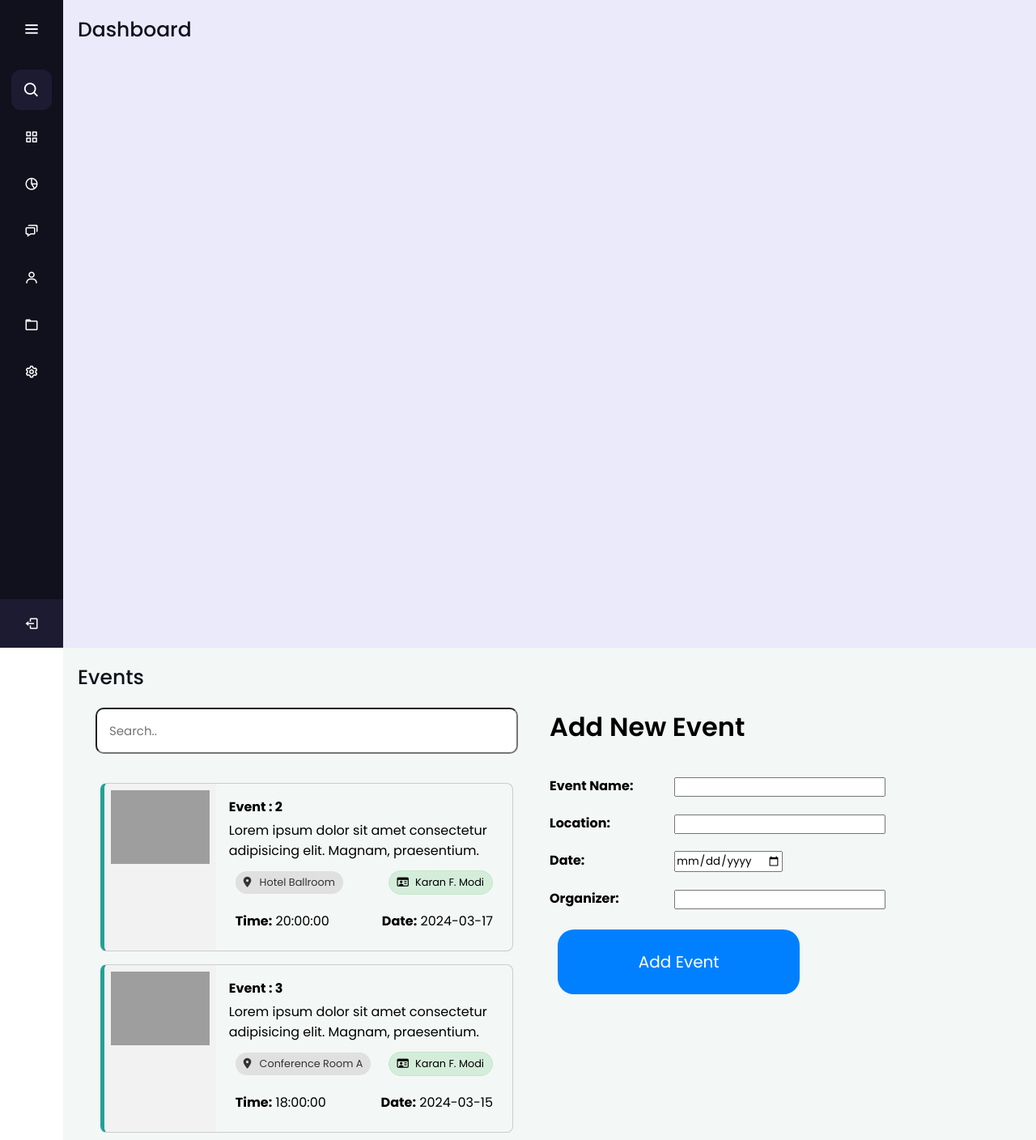
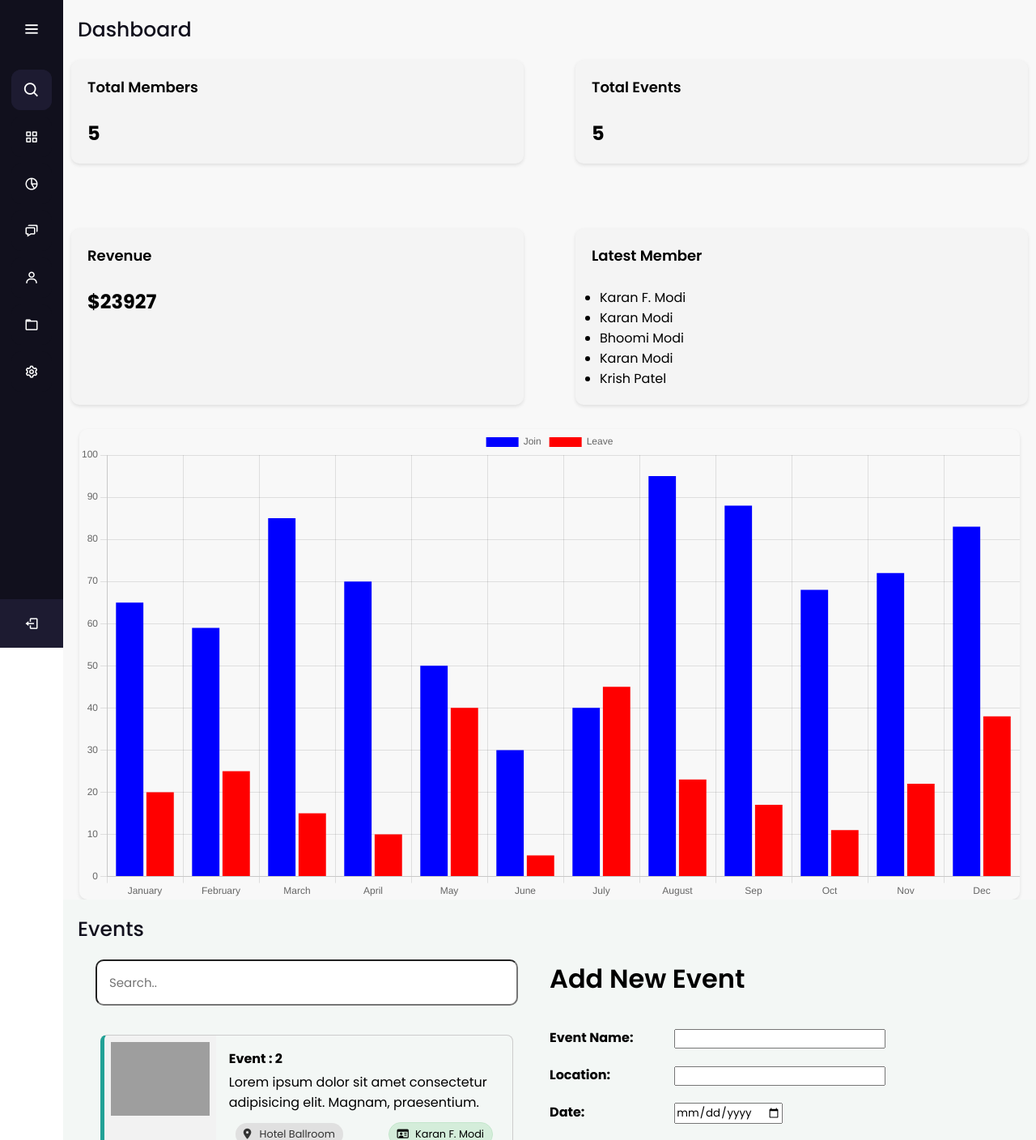
Before and after one commit to karnmodi/The_CryptoShow, a PHP site: page /View/Home.php in a window 1280 px wide. Shown: the top 1408 px of the page at 81% size. Run offline with PHP 8.4, Linux system fonts and the light colour scheme; a user stored in the database is signed in; data comes from the database, SQL or seed files in the repository; grey boxes are pictures that could not be loaded.

Commit message:
Dashboard Update

```diff
--- /dev/null
+++ b/Controller/Admin/Dashboard/Dashboard.js
@@ -0,0 +1,27 @@
+var data = {
+    labels: ['January', 'February', 'March', 'April', 'May', 'June', 'July','August','Sep','Oct', 'Nov', 'Dec'],
+    datasets: [{
+        label: 'Join',
+        backgroundColor: 'blue',
+        data: [65, 59, 85, 70, 50, 30, 40, 95, 88, 68, 72,83]
+    },
+
+    {
+        label: 'Leave',
+        backgroundColor: 'red',
+        data: [20, 25, 15, 10, 40, 5, 45, 23, 17, 11, 22, 38]
+    }]
+};
+
+// Chart configuration
+var options = {};
+
+// Get the canvas element
+var ctx = document.getElementById('myChart').getContext('2d');
+
+// Create the chart
+var myChart = new Chart(ctx, {
+    type: 'bar',
+    data: data,
+    options: options
+});
--- a/View/CSS/Admin/Dashboard.css
+++ b/View/CSS/Admin/Dashboard.css
@@ -1,12 +1,113 @@
-.Dashboard-section{
-    background-color: #eaeafb;
+.Dashboard-section {
+    background-color: #f8f8f8;
 }
 
-.Dashboard-section button{
+.Dashboard-section button {
 
     border-radius: 50px;
-background: #e0e0e0;
-box-shadow:  20px 20px 60px #bebebe,
-             -20px -20px 60px #ffffff;
+    background: #e0e0e0;
+    box-shadow: 20px 20px 60px #bebebe,
+        -20px -20px 60px #ffffff;
 
 }
+
+
+.dashboard-widgets {
+    display: flex;
+    justify-content: space-around;
+    margin-bottom: 20px;
+    gap: 4rem;
+    margin-left: 10px;
+    margin-right: 10px;
+}
+
+.widget:hover,
+.event-widget:hover,
+.Revenue-widget:hover,
+.Latest-Member-Widget:hover {
+    background-color: #105D97;
+    transition: background-color 0.3s ease;
+}
+
+
+.widget {
+    background-color: #f4f4f4;
+    padding: 20px;
+    border-radius: 10px;
+    box-shadow: 0 2px 4px rgba(0, 0, 0, 0.1);
+    flex: 1;
+}
+
+.event-widget {
+    background-color: #f4f4f4;
+    padding: 20px;
+    border-radius: 10px;
+    box-shadow: 0 2px 4px rgba(0, 0, 0, 0.1);
+    flex: 1;
+}
+
+.Revenue-Member-Container {
+    display: flex;
+    justify-content: space-around;
+    margin-top: 80px;
+    gap: 4rem;
+    margin-left: 10px;
+    margin-right: 10px;
+}
+
+.Revenue-widget {
+    background-color: #f4f4f4;
+    padding: 20px;
+    border-radius: 10px;
+    box-shadow: 0 2px 4px rgba(0, 0, 0, 0.1);
+    flex: 1;
+}
+
+.Latest-Member-Widget {
+    background-color: #f4f4f4;
+    padding: 20px;
+    border-radius: 10px;
+    box-shadow: 0 2px 4px rgba(0, 0, 0, 0.1);
+    flex: 1;
+}
+
+.widget h2,
+.event-widget h2 {
+    margin-bottom: 10px;
+    font-size: 18px;
+  }
+
+  .widget p,
+  .event-widget p {
+    font-size: 24px;
+    font-weight: bold;
+  }
+
+  .Revenue-widget h2,
+  .Latest-Member-Widget h2{
+    margin-bottom: 10px;
+    font-size: 18px;
+  }
+
+  .Revenue-widget p  {
+    font-size: 24px;
+    font-weight: bold;
+  }
+
+  .Latest-Member-Widget ul{
+    margin-left: 10PX;
+  }
+
+  .Chart {
+    display: flex;
+    justify-content: center;
+    align-items: center;
+    margin-top: 30px;
+    margin-left: 20px;
+    margin-right: 20px;
+  }
+  .Chart canvas {
+
+    border-radius: 10px;
+    box-shadow: 0 2px 4px rgba(0, 0, 0, 0.1);
+}
--- a/View/Home.php
+++ b/View/Home.php
@@ -1,14 +1,14 @@
 <?php
 session_start();
 
-if (!isset ($_SESSION['user_name'])) {
+if (!isset($_SESSION['user_name'])) {
 
     header('Location: ../index.php');
     exit;
 }
 
 $userName = $_SESSION['user_name'];
-require_once ("../Model/Configurations/db.php");
+require_once "../Model/Configurations/db.php";
 $FetchAllMembers = "SELECT * from member";
 $resultofFM = mysqli_query($con, $FetchAllMembers);
 
@@ -121,8 +121,44 @@
     <div class="Header_text">Dashboard</div>
 
     <div class="Body-Content">
+      <!-- Total Member Data -->
+      <div class = "dashboard-widgets">
+         <div class="widget">
+          <h2> Total Members </h2>
+          <p><?php echo mysqli_num_rows($resultofFM); ?></p>
          </div>
 
+
+      <div class="event-widget">
+        <h2> Total Events </h2>
+      <p> <?php echo mysqli_num_rows($resultofFM); ?> </p>
+      </div>
+      </div>
+
+      <div class="Revenue-Member-Container">
+
+        <div class="Revenue-widget">
+          <h2> Revenue </h3>
+          <p>$<?php echo rand(1000, 50000); ?></p>
+        </div>
+
+        <div class="Latest-Member-Widget">
+          <h2>Latest Member</h2>
+          <ul>
+            <?php
+              $latestMembersQuery = "SELECT * FROM member ORDER BY MemberID";
+              $latestMembersResult = mysqli_query($con, $latestMembersQuery);
+              while ($row = mysqli_fetch_assoc($latestMembersResult)) {
+              echo "<li> {$row['Name']}</li>";
+                   }
+            ?>
+            </ul>
+            </div>
+          </div>
+          <div class="Chart">
+          <canvas id="myChart" width="400" height="200"></canvas>
+          </div>
+    </div>
 </section>
 
   <section class="Events-section sections">
@@ -176,7 +212,7 @@
 
             </div>
 
-          <?php } ?>
+          <?php }?>
 
         </div>
 
@@ -349,6 +385,8 @@
   <script src="../Controller/Admin/Member/SelectRow.js"></script>
   <script src="../Controller/Admin/Member/Member_PopUp.js"></script>
   <script src="../Controller/Admin/Events/Filter_Events_Search.js"></script>
+  <script src="https://cdn.jsdelivr.net/npm/chart.js"></script>
+  <script src="../Controller/Admin/Dashboard/Dashboard.js"></script>
 
   <script>
   </script>
```
Lines whose indentation alone changed are shown as unchanged.
